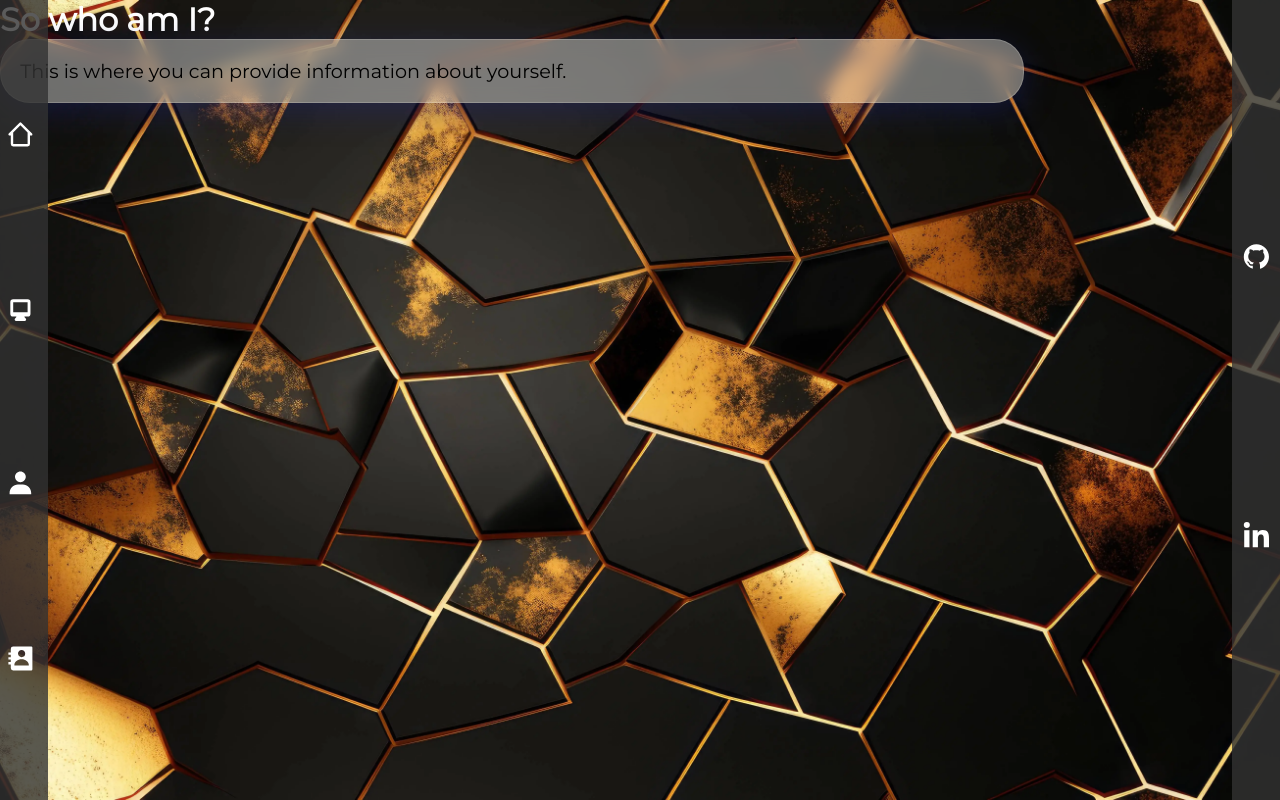
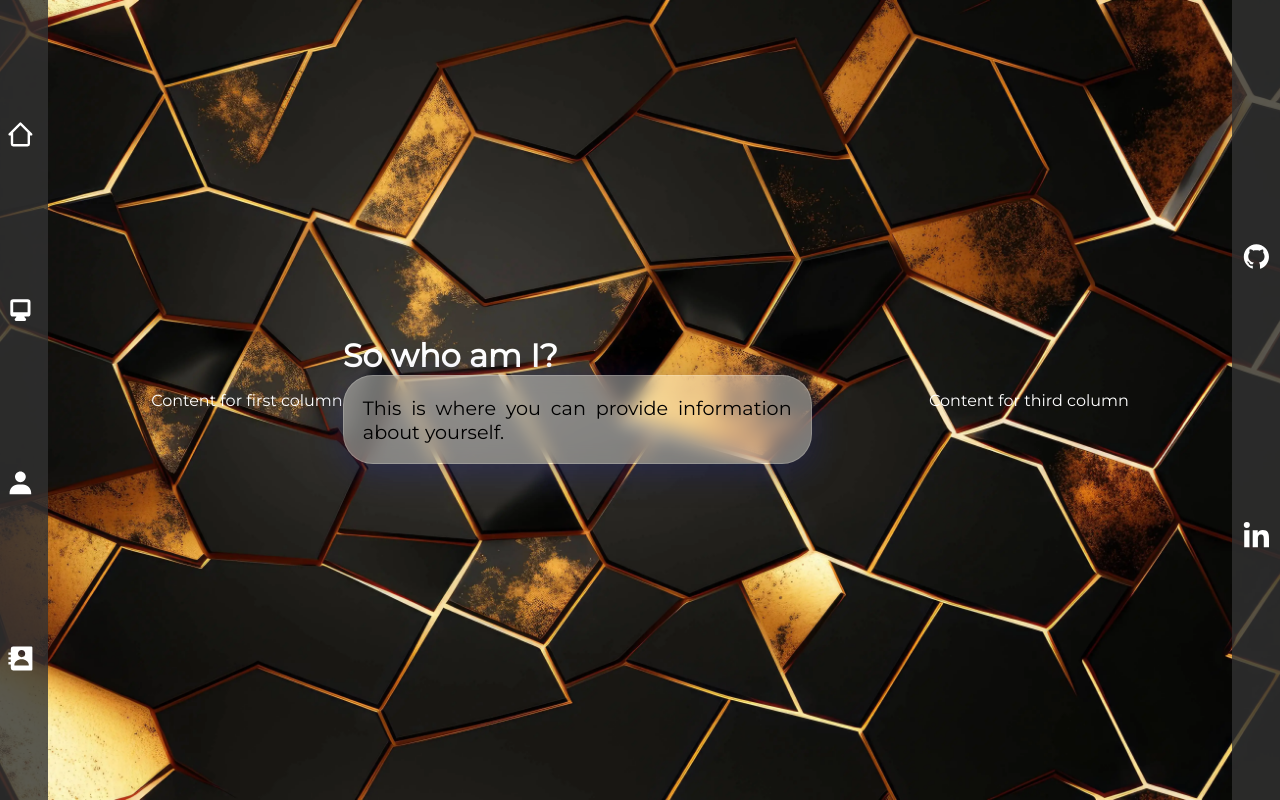
Before and after one commit to rasvanstan/portfolio, a React (Vite) app: page /about in a window 1280 px wide. Built offline with nearby package versions, Linux system fonts and the light colour scheme.

Commit message:
displkay grid added in about me page

```diff
--- a/src/components/About.jsx
+++ b/src/components/About.jsx
@@ -16,18 +16,24 @@ function About() {
         }}
       />
       <div
+        className='container'
         style={{
           backgroundImage: `url(${photos[currentPhotoIndex]})`,
           backgroundSize: 'cover',
           backgroundRepeat: 'no-repeat',
           backgroundPosition: 'center center',
           width: '100vw',
-          height:'100vh'
+          height: '100vh'
         }}
       >
-        {/* Your about content goes here */}
-        <h1>So who am I?</h1>
-        <p>This is where you can provide information about yourself.</p>
+        <div className="item">
+          Content for first column
+        </div>
+        <div className="item">
+          <h1>So who am I?</h1>
+          <p>This is where you can provide information about yourself.</p>
+        </div>
+        <div className="item">Content for third column</div>
       </div>
     </div>
   );
--- a/src/styles/About.css
+++ b/src/styles/About.css
@@ -0,0 +1,9 @@
+.container {
+    display: grid;
+    grid-template-columns: repeat(3, 1fr); /* Three columns with equal width */
+    gap: 20px; /* Gap between grid items */
+    padding: 20px; /* Padding around grid container */
+  }
+
+  .item {
+  }
```
